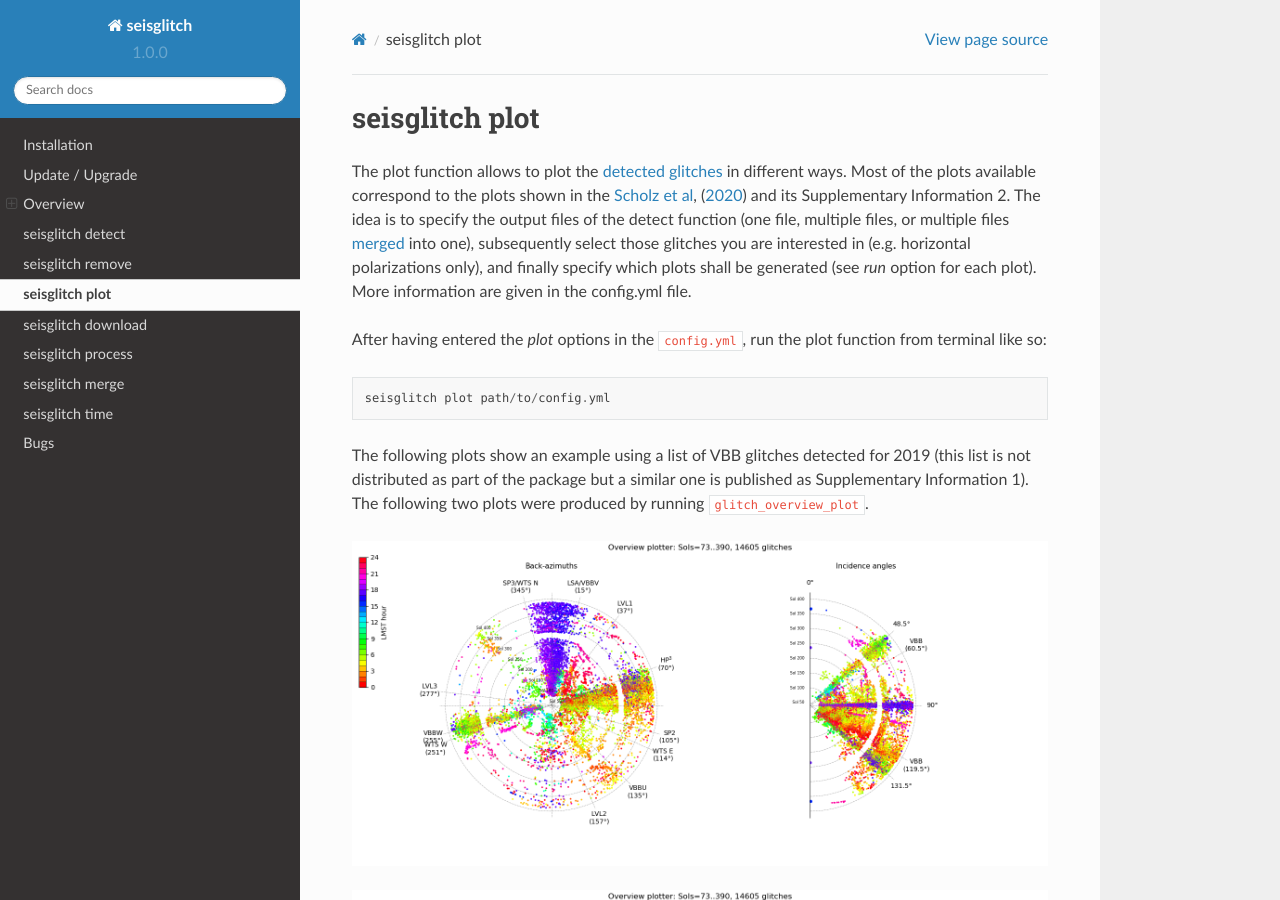
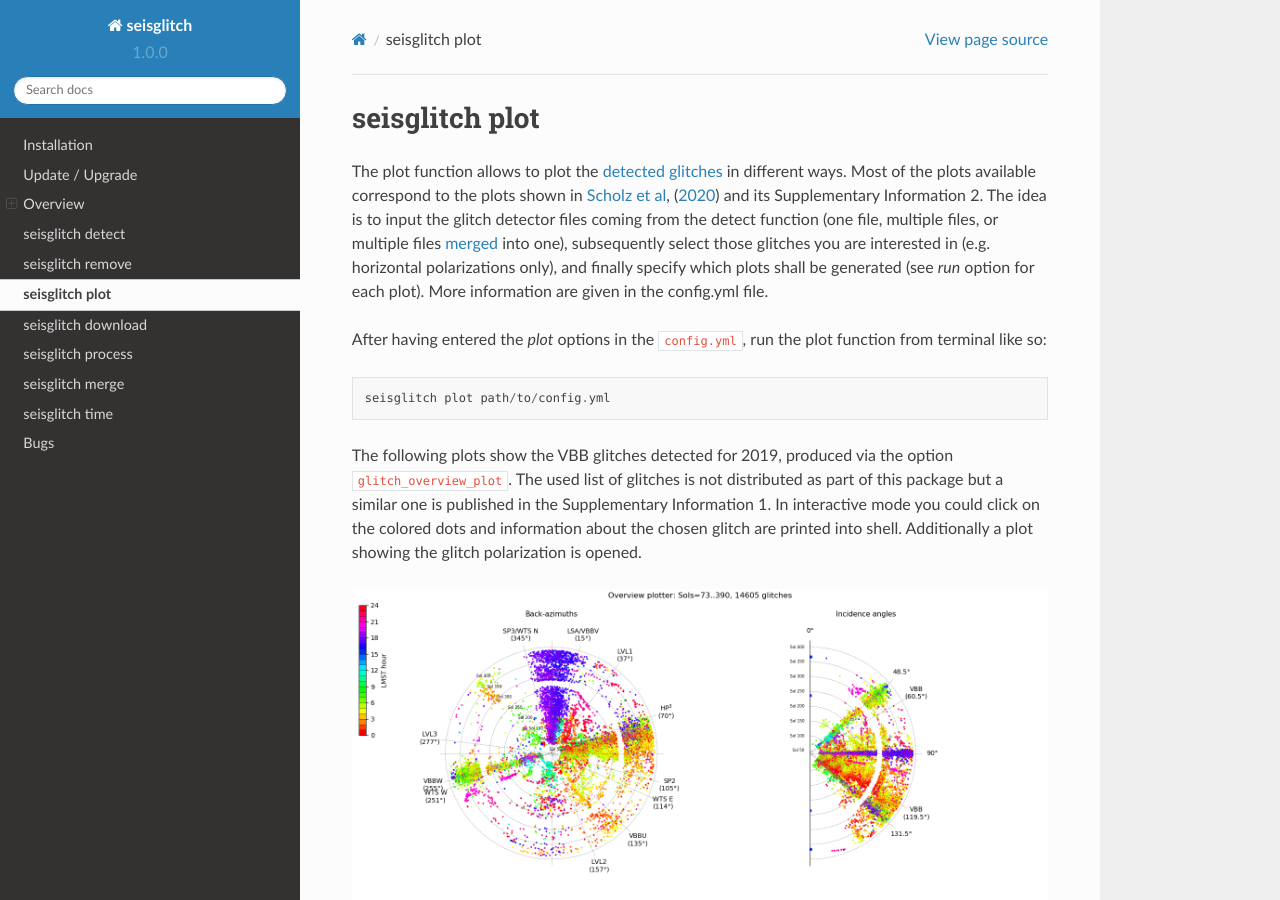
Before and after one commit to t0mmyt/seisglitch, a Sphinx documentation site: the page built from Docs/source/plotter.rst, in a window 1280 px wide and 900 px high. Built offline with Sphinx 7.4.7 and the Read the Docs theme 2.0.0, drawn with Linux system fonts in a browser that asks for light colours.

Commit message:
finalized docs

```diff
--- a/Docs/source/plotter.rst
+++ b/Docs/source/plotter.rst
@@ -5,8 +5,8 @@
 
 
 The plot function allows to plot the :ref:`detected glitches <detect>` in different ways.
-Most of the plots available correspond to the plots shown in the `Scholz et al`_, (2020_) and its Supplementary Information 2.
-The idea is to specify the output files of the detect function
+Most of the plots available correspond to the plots shown in `Scholz et al`_, (2020_) and its Supplementary Information 2.
+The idea is to input the glitch detector files coming from the detect function
 (one file, multiple files, or multiple files :ref:`merged <merge>` into one),
 subsequently select those glitches you are interested in (e.g. horizontal polarizations only), and finally specify
 which plots shall be generated (see `run` option for each plot).
@@ -19,9 +19,11 @@
     seisglitch plot path/to/config.yml
 
 
-The following plots show an example using a list of VBB glitches detected for 2019
-(this list is not distributed as part of the package but a similar one is published as Supplementary Information 1).
-The following two plots were produced by running ``glitch_overview_plot``.
+The following plots show the VBB glitches detected for 2019, produced via the option ``glitch_overview_plot``.
+The used list of glitches is not distributed as part of this package but a
+similar one is published in the Supplementary Information 1.
+In interactive mode you could click on the colored dots and information about the chosen glitch are printed
+into shell. Additionally a plot showing the glitch polarization is opened.
 
 
 .. image:: _static/overview_glitch_1.png
```
Also changed, not shown: 2 other files.
